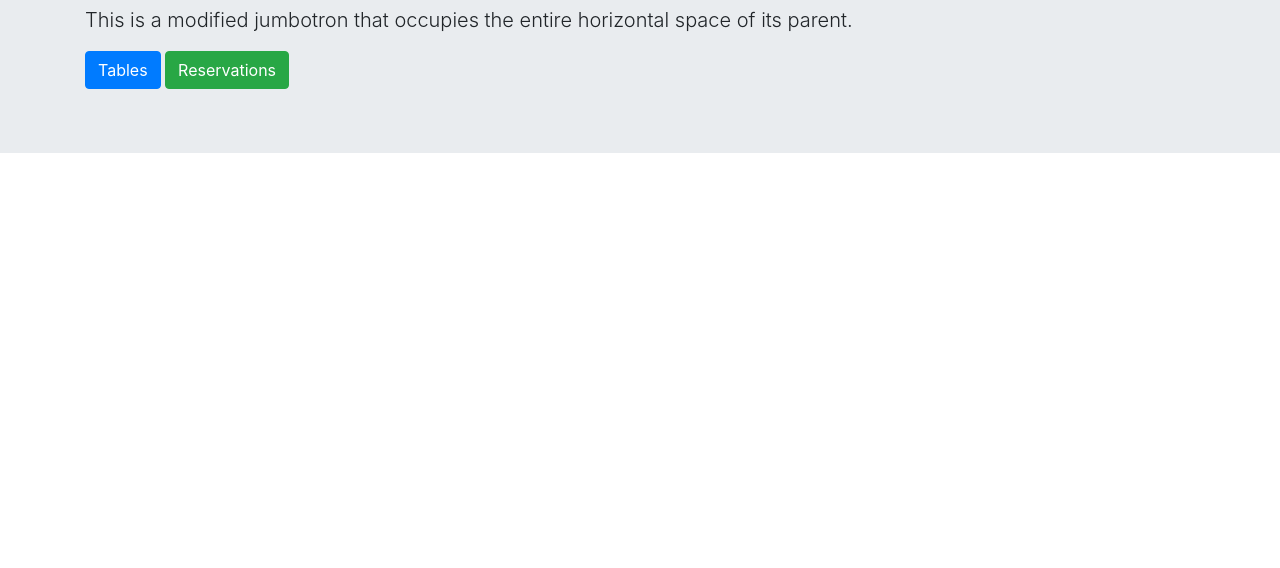
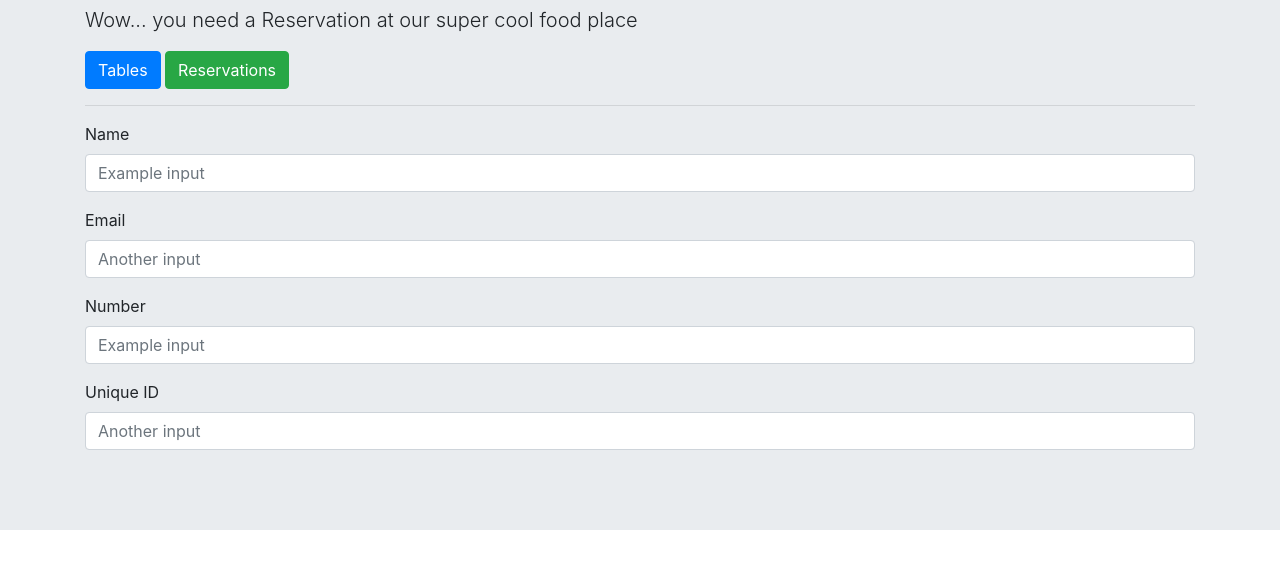
Before and after one commit to Jwb81/hot-repository, a website: page index.html in a window 1280 px wide. Shown: the part 134-702 px from the top of the page. Drawn offline with nearby package versions, Linux system fonts and the light colour scheme.

Commit message:
add form

```diff
--- a/index.html
+++ b/index.html
@@ -11,11 +11,35 @@
 
     <div class="jumbotron jumbotron-fluid">
         <div class="container">
+        <span class="glyphicon glyphicon-fire"></span>
           <h1 class="display-4">Hot Restaurant</h1>
 
-        <p class="lead">This is a modified jumbotron that occupies the entire horizontal space of its parent.</p>
+        <p class="lead">Wow... you need a Reservation at our super cool food place </p>
         <button type="button" class="btn btn-primary">Tables</button>
         <button type="button" class="btn btn-success">Reservations</button>
+   <hr>
+
+   <form>
+    <div class="form-group">
+      <label for="formGroupExampleInput">Name</label>
+      <input type="text" class="form-control" id="formGroupExampleInput" placeholder="Example input">
+    </div>
+    <div class="form-group">
+      <label for="formGroupExampleInput2">Email</label>
+      <input type="text" class="form-control" id="formGroupExampleInput2" placeholder="Another input">
+    </div>
+  </form><form>
+    <div class="form-group">
+      <label for="formGroupExampleInput">Number</label>
+      <input type="text" class="form-control" id="formGroupExampleInput" placeholder="Example input">
+    </div>
+    <div class="form-group">
+      <label for="formGroupExampleInput2">Unique ID</label>
+      <input type="text" class="form-control" id="formGroupExampleInput2" placeholder="Another input">
+    </div>
+  </form>
+
+
     </div>
       </div>
 
--- a/package.json
+++ b/package.json
@@ -11,6 +11,7 @@
   "author": "",
   "license": "ISC",
   "dependencies": {
-    "express": "^4.16.4"
+    "express": "^4.16.4",
+    "jshint": "^2.9.6"
   }
 }
```
Also changed, not shown: 1 other file.
